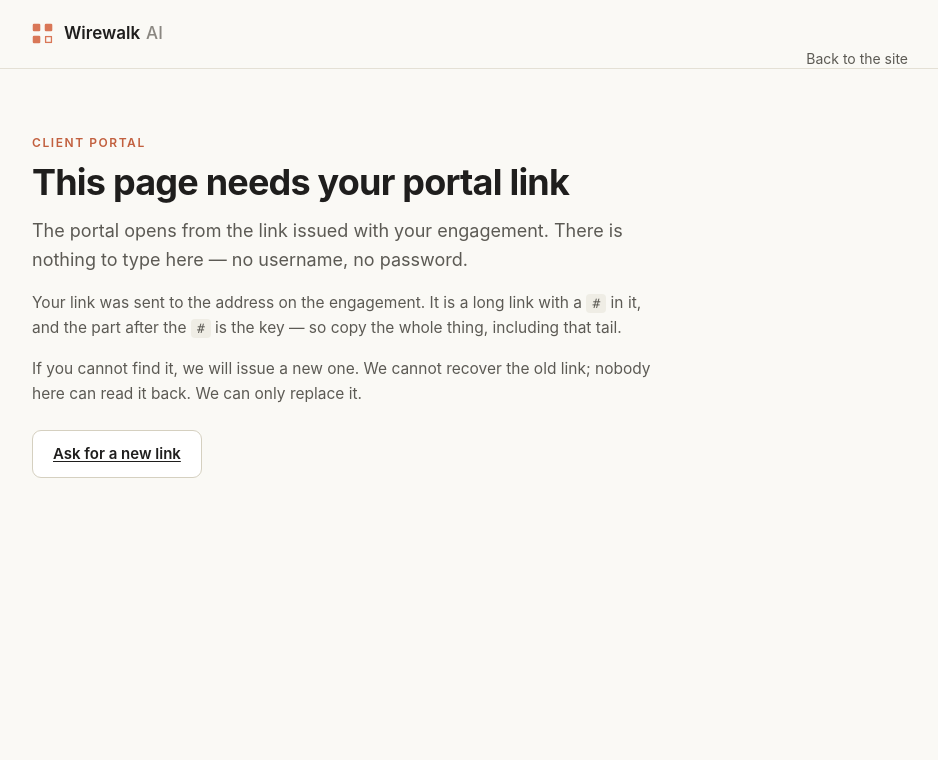
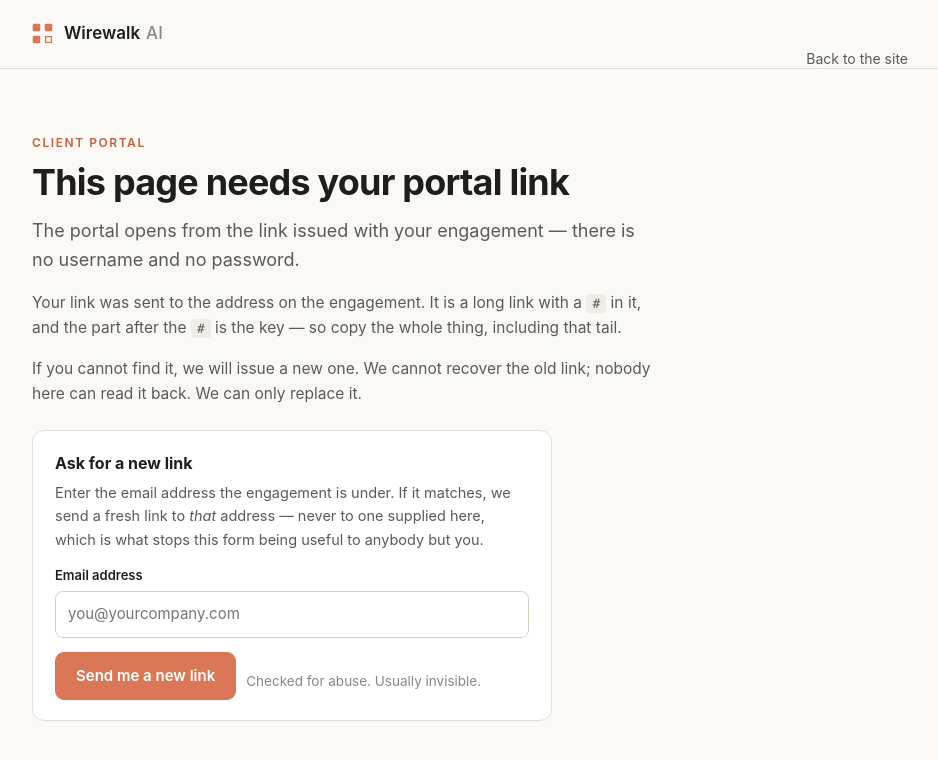
Before and after one commit to wirewalktech/AI-Extension, a Jekyll site: the page built from portal.html, in a window 1280 px wide. Shown: the top 760 px of the page, without its empty margins (170-1108 px from the left). Built offline with Jekyll 4.4.1, drawn with Linux system fonts in a browser that asks for light colours.

Commit message:
Replace the mailto: with a form that cannot tell you who our clients are
A mailto depends on a configured mail client, and on a work machine it
frequently opens nothing at all -- failing precisely for the person
who is already locked out. So the two states where somebody has no
working link now carry a form.

The form is the easy half. A "send me a new link" endpoint on a system
holding other companies' ledgers and payroll is one careless branch
away from being a directory of who this practice's clients are, which
for an advisory firm is confidential before you even reach the
documents. Two properties hold it shut:

A matched address and an unmatched one are indistinguishable. Same
status, same body byte for byte, and the same three database
operations in the same order -- one throttle insert, one select, one
audit insert -- so the work does not differ either. The response is
composed BEFORE the lookup runs, so no later edit can accidentally
make it depend on the result, and a 600ms floor flattens what D1
latency variance is left. Rate limiting counts every call rather than
only misses, because an attacker who never gets locked out would learn
that one of their guesses landed.

Nothing is ever sent to the address in the request. The reissued link
goes to contact_email as recorded on the engagement. When the request
is genuine those are the same address, which is what makes matching on
it safe; when it is not, the attacker has typed an address that
receives nothing.

The console grows a "Waiting for a link" queue, derived from the audit
table rather than a status column -- a request is outstanding until a
token.rotate lands after it, so rotating IS the fulfilment and there
is no way to tick one off without having done it. Unmatched attempts
show as a bare count; the addresses tried are deliberately not stored,
because a table of guessed addresses is a liability with no use.

Delivery is by hand and the page says so -- "allow one working day",
not an implied instant email. No provider is wired to this Worker.

Kept, verbatim: "We cannot recover the old link; nobody here can read
it back. We can only replace it." It explains the hashed-token design
to a non-technical reader better than a security page would.

Co-Authored-By: Claude Opus 5 (1M context) <noreply@anthropic.com>
Claude-Session: https://claude.ai/code/session_01QBpvzzUp6VUoSqtkPD9YXJ

```diff
--- a/portal.html
+++ b/portal.html
@@ -69,6 +69,22 @@ summary:focus-visible,a:focus-visible{outline:2px solid var(--ac);outline-offset
 .gate-help li{margin:5px 0}
 .gate-help code{font:13px/1 var(--mono);background:var(--alt2);border-radius:4px;padding:2px 6px}
 .gacts{display:flex;flex-wrap:wrap;gap:10px;margin:24px 0 0;align-items:center}
+
+/* ---- ask for a replacement link ---- */
+.askform{border:1px solid var(--ln);background:#fff;border-radius:12px;padding:20px 22px;
+         margin:24px 0 0;max-width:520px}
+.askform b{display:block;font-size:16px;color:var(--tx);margin-bottom:4px}
+.askform p{margin:0 0 14px;color:var(--tx2);font-size:14.5px}
+.askform label{display:block;font-weight:600;font-size:13px;margin:0 0 5px;color:var(--tx)}
+.askform input[type=email]{width:100%;padding:10px 12px;font:inherit;font-size:15px;
+  background:#fff;border:1px solid var(--ln2);border-radius:8px;color:var(--tx)}
+.askform .rowb{display:flex;flex-wrap:wrap;gap:10px;align-items:center;margin:14px 0 0}
+.askform .said{font-size:15px;color:var(--ok);margin:14px 0 0}
+.askform .said b{color:var(--ok)}
+.askform .oops{font-size:14.5px;color:var(--bad);margin:12px 0 0}
+.askform .fine{font-size:13.5px;color:var(--tx3);margin:12px 0 0}
+#ts2{margin:12px 0 0}
+#ts2:empty{margin:0}
 .spin{display:inline-block;width:13px;height:13px;border:2px solid var(--ln2);
       border-top-color:var(--ac);border-radius:50%;animation:sp .7s linear infinite;
       vertical-align:-1px;margin-right:8px}
@@ -312,7 +328,10 @@ function tokenFromHash() {
 let TOKEN = tokenFromHash();
 let DATA = null;
 let FILTER = "all";
-let widgetId = null;
+/* Two independent Turnstile widgets: one in front of opening the portal, one
+   in front of asking for a replacement link. They are separate because a token
+   is single-use and the two flows can both be attempted in one visit. */
+const WIDGETS = { gate: null, form: null };
 
 const $ = s => document.querySelector(s);
 const el = (t, c, txt) => { const e = document.createElement(t);
@@ -395,15 +414,15 @@ function gate(state) {
 
   if (state === "noToken") {
     h.textContent = "This page needs your portal link";
-    p.textContent = "The portal opens from the link issued with your engagement. There is " +
-                    "nothing to type here — no username, no password.";
+    p.textContent = "The portal opens from the link issued with your engagement — there is " +
+                    "no username and no password.";
     body.innerHTML =
       '<div class="gate-help"><p>Your link was sent to the address on the engagement. It is ' +
       'a long link with a <code>#</code> in it, and the part after the <code>#</code> is the ' +
       'key — so copy the whole thing, including that tail.</p>' +
       '<p style="margin-top:10px">If you cannot find it, we will issue a new one. We cannot ' +
       'recover the old link; nobody here can read it back. We can only replace it.</p></div>';
-    mail("Ask for a new link");
+    askForm(body);
     return;
   }
 
@@ -454,9 +473,10 @@ function gate(state) {
     body.innerHTML =
       '<div class="gate-help"><p>Check you copied the whole link, including everything after ' +
       'the <code>#</code>. Links are also retired when an engagement closes, and can be ' +
-      "retired early if one has been forwarded somewhere it should not have gone.</p></div>";
+      "retired early if one has been forwarded somewhere it should not have gone. We cannot " +
+      "recover the old link; nobody here can read it back. We can only replace it.</p></div>";
     retry();
-    mail("Ask for a new link");
+    askForm(body);
     return;
   }
 }
@@ -490,12 +510,93 @@ function turnstileToken() {
       "timeout-callback": () => fail("the check timed out"),
     };
     try {
-      if (widgetId === null) widgetId = turnstile.render("#ts", opts);
-      else { turnstile.reset(widgetId); turnstile.execute(widgetId, opts); }
+      if (WIDGETS[slot] === null) WIDGETS[slot] = turnstile.render(selector, opts);
+      else { turnstile.reset(WIDGETS[slot]); turnstile.execute(WIDGETS[slot], opts); }
     } catch {
       fail("the check could not start");
     }
   });
+}
+
+/* The form that replaces a mailto: on the two states where somebody has no
+   working link. A mailto depends on a configured mail client, which on a work
+   machine frequently opens nothing at all -- and the person it fails for is
+   the one already locked out.
+ *
+ * It cannot tell you whether your address is known, and neither can this page.
+ * The answer is the same either way, on purpose: whether a given address is on
+ * an engagement is a fact about who this practice's clients are. */
+function askForm(container) {
+  const box = el("div", "askform");
+  box.innerHTML =
+    "<b>Ask for a new link</b>" +
+    "<p>Enter the email address the engagement is under. If it matches, we send a fresh " +
+    "link to <em>that</em> address — never to one supplied here, which is what stops this " +
+    "form being useful to anybody but you.</p>" +
+    '<label for="ask-email">Email address</label>' +
+    '<input id="ask-email" type="email" autocomplete="email" spellcheck="false" ' +
+    'placeholder="you@yourcompany.com">' +
+    '<div id="ts2"></div>' +
+    '<div class="rowb"><button class="btn" id="ask-send">Send me a new link</button>' +
+    '<span class="fine" id="ask-fine">Checked for abuse. Usually invisible.</span></div>' +
+    '<div id="ask-out"></div>';
+  container.append(box);
+
+  const input = box.querySelector("#ask-email");
+  const btn = box.querySelector("#ask-send");
+  const out = box.querySelector("#ask-out");
+  const fine = box.querySelector("#ask-fine");
+
+  const submit = async () => {
+    const email = input.value.trim();
+    out.innerHTML = "";
+    if (!/^[^@\s]+@[^@\s]+\.[^@\s]+$/.test(email)) {
+      out.innerHTML = '<p class="oops">That does not look like an email address.</p>';
+      input.focus();
+      return;
+    }
+    btn.disabled = true;
+    btn.textContent = "Sending…";
+    fine.textContent = "Running the abuse check…";
+    try {
+      const ts = await turnstileToken("form", "#ts2");
+      fine.textContent = "";
+      const r = await api("/api/request-link", {
+        method: "POST",
+        headers: { "Content-Type": "application/json" },
+        body: JSON.stringify({ email, ts }),
+      });
+      // Deliberately the server's sentence, unmodified. The page must not add
+      // anything the server did not say, because the server said the same
+      // thing to everybody.
+      out.innerHTML = '<p class="said"><b>Thank you.</b> ' + r.message.replace(/&/g, "&amp;")
+        .replace(/</g, "&lt;") + "</p>" +
+        '<p class="fine">We reissue by hand rather than automatically, so that a link to ' +
+        "somebody's payroll is never one form submission away from being emailed. If it is " +
+        "urgent, call <a href=\"tel:+15162691517\">516-269-1517</a>.</p>";
+      btn.textContent = "Sent";
+      input.disabled = true;
+      return;
+    } catch (e) {
+      out.innerHTML = '<p class="oops">' + (
+        e.kind === "challenge"
+          ? "The abuse check could not complete — that is usually a content blocker or a " +
+            "corporate network stopping challenges.cloudflare.com. Email " +
+            "sales@wirewalk.com and we will do it by hand."
+          : e.kind === "http"
+            ? e.message
+            : "That did not reach us. Check the connection and try again, or email " +
+              "sales@wirewalk.com."
+      ) + "</p>";
+      btn.disabled = false;
+      btn.textContent = "Try again";
+      fine.textContent = "";
+    }
+  };
+
+  btn.addEventListener("click", submit);
+  input.addEventListener("keydown", e => { if (e.key === "Enter") submit(); });
+  return box;
 }
 
 async function open_() {
```
Also changed, not shown: other parts of portal.html (+1 -1 lines).
